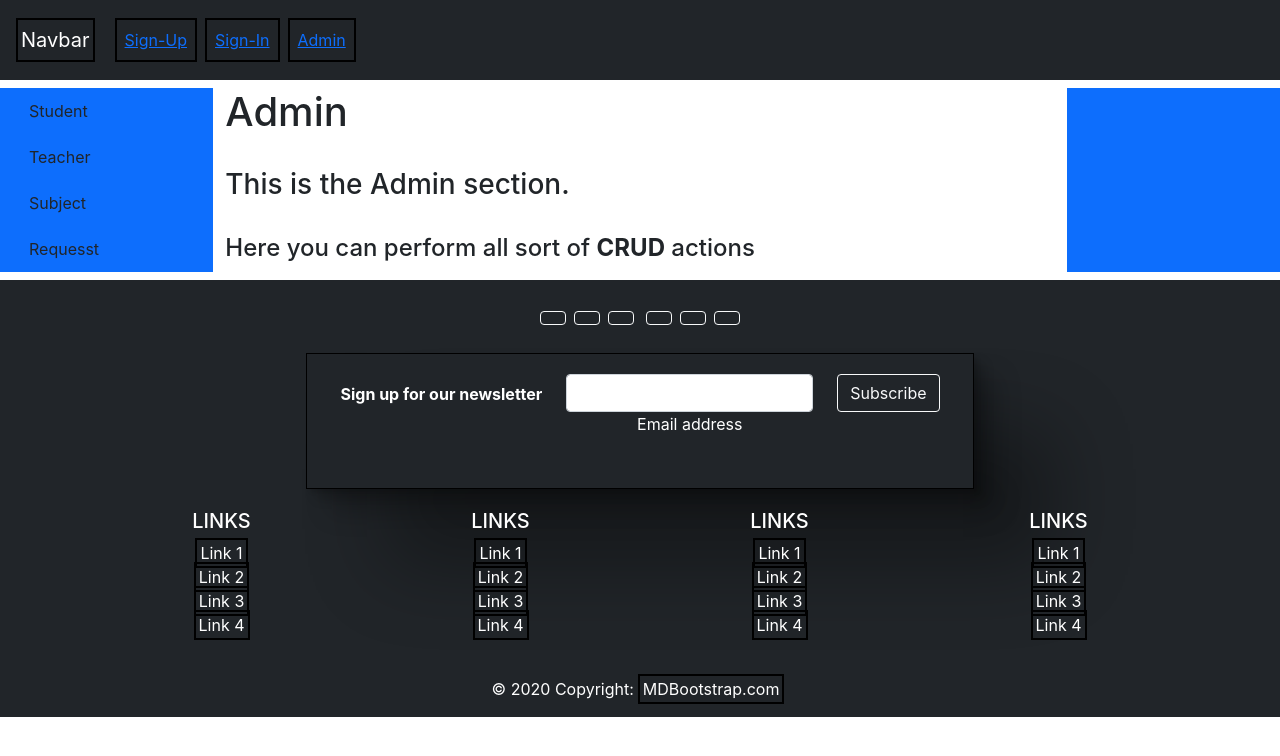
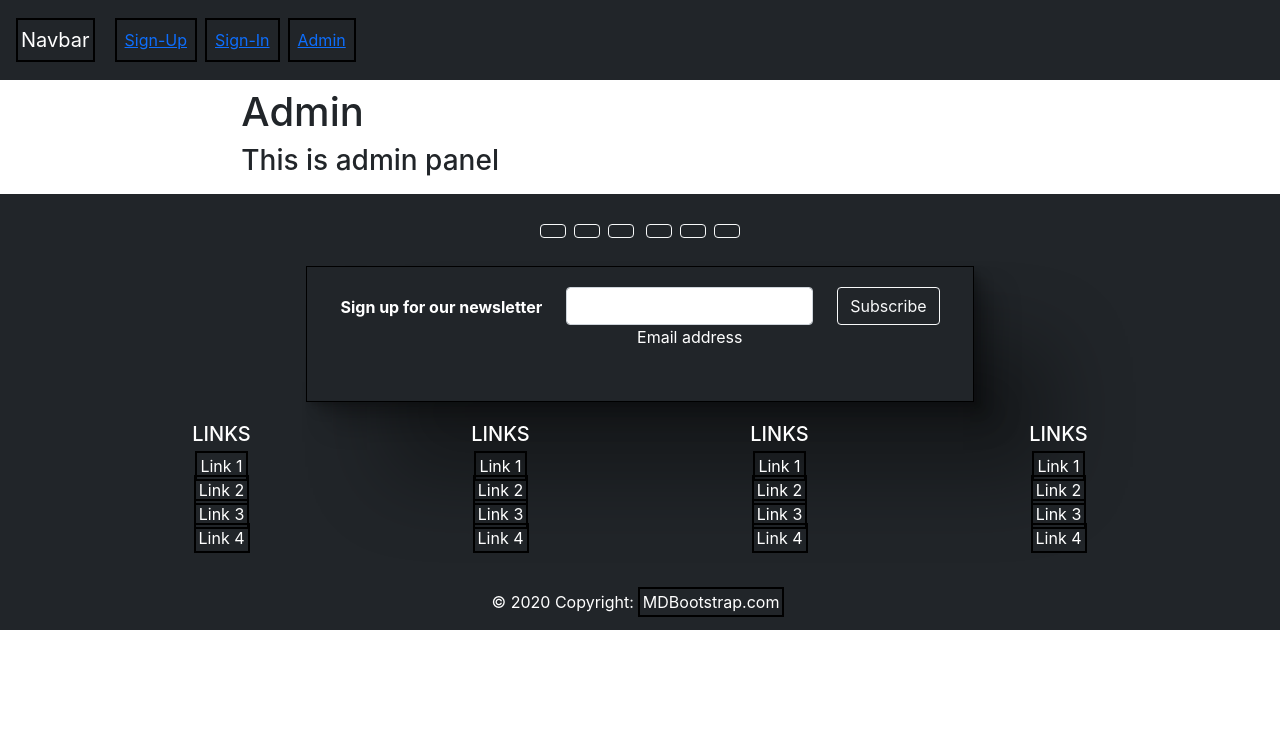
Before and after one commit to saharshg29/Vel-Tech, a React (Create React App) app in the folder client/: page /admin in a window 1280 px wide. Shown: the top 756 px of the page. Built offline with nearby package versions, Linux system fonts and the light colour scheme.

Commit message:
getting over layout

```diff
--- a/client/src/AllRoutes.jsx
+++ b/client/src/AllRoutes.jsx
@@ -3,9 +3,8 @@ import SignUp from "./Components/Screen/SignUp/SignUp";
 import SignIn from "./Components/Screen/SignIn/SignIn";
 import Admin from "./Components/Admin/Admin";
 import AddStudent from "./Components/Admin/AddStudent";
+import AddTeacher from "./Components/Admin/AddTeacher";
 import AddSubject from "./Components/Admin/AddSubject";
-import AddTeacher from "./Components/Admin/AddTeacher";
-
 import React from "react";
 
 export default function AllRoutes() {
@@ -15,9 +14,9 @@ export default function AllRoutes() {
         <Route exact path="/admin" element={<Admin />}></Route>
         <Route exact path="/signin" element={<SignIn />}></Route>
         <Route exact path="/signup" element={<SignUp />}></Route>
-        <Route path="/admin/add-student" element={<AddStudent />}></Route>
-        <Route path="/admin/add-teacher" element={<AddTeacher />}></Route>
-        <Route path="/admin/add-subject" element={<AddSubject />}></Route>
+        <Route exact path="/admin/student" element={<AddStudent />}></Route>
+        <Route exact path="/admin/teacher" element={<AddTeacher />}></Route>
+        <Route exact path="/admin/subject" element={<AddSubject />}></Route>
       </Routes>
     </div>
   );
--- a/client/src/App.js
+++ b/client/src/App.js
@@ -3,20 +3,19 @@ import "bootstrap/dist/css/bootstrap.min.css";
 import Navbar from "./Components/Screen/Nav/Navbar";
 import Footer from "./Components/Screen/Footer/Footer";
 import AllRoutes from "./AllRoutes";
-import { useLocation } from "react-router-dom";
-
 function App() {
-  var location = useLocation();
-
   return (
     <>
-      <div className="App">
-        <div className="sticky-top mb-2">
-          <Navbar />
+      <div className="sticky-top mb-2">
+        <Navbar />
+      </div>
+      <div className="row">
+        <div className="col-md"></div>
+        <div className="col-md-8">
+          <AllRoutes />
         </div>
-        <AllRoutes />
+        <div className="col-md"></div>
       </div>
-
       <div className="sticky-bottom mt-2">
         <Footer />
       </div>
--- a/client/src/Components/Admin/Admin.jsx
+++ b/client/src/Components/Admin/Admin.jsx
@@ -1,30 +1,28 @@
 import React from "react";
 import Left from "./Left";
-
-import { Route, Routes, useLocation } from "react-router-dom";
+import Routing from "./Routing";
+import { useLocation } from "react-router-dom";
+import AddStudent from "./AddStudent";
+import AddSubject from "./AddSubject";
+import AddTeacher from "./AddTeacher";
 
 export default function Admin() {
   let location = useLocation();
+  if (location.pathname === "admin/student") {
+    return <AddStudent />;
+  } else if (location.pathname === "/admin/teacher") {
+    return <AddSubject />;
+  } else if (location.pathname === "/admin/subject") {
+    return <AddTeacher />;
+  }
   return (
     <>
       <div className="container-fluid">
         <div className="row">
-          <div className="col-md bg-primary mr-1">
-            <Left />
-          </div>
-          <div className="col-md-8 h-50 ">
-            <h1>Admin</h1>
-            <br />
-            <h3>This is the Admin section.</h3>
-            <br />
-            <h4>
-              Here you can perform all sort of <b>CRUD</b> actions
-            </h4>
-          </div>
-          <div className="col-md bg-primary ml-1">
-          </div>
+          <h1>Admin</h1>
+          <h3>This is admin panel</h3>
         </div>
-      </div>{" "}
+      </div>
       {console.log("render hua")}
     </>
   );
--- a/client/src/Components/Admin/Left.jsx
+++ /dev/null
@@ -1,45 +0,0 @@
-import React from "react";
-import { useNavigate } from "react-router-dom";
-
-export default function Left() {
-  let navigate = useNavigate();
-  return (
-    <div>
-      <span
-        onClick={() => {
-          navigate("/admin/student");
-        }}
-        className="btn btn-priimary"
-      >
-        Student
-      </span>
-      <br />
-      <span
-        onClick={() => {
-          navigate("/admin/teacher");
-        }}
-        className="btn btn-priimary"
-      >
-        Teacher
-      </span>
-      <br />
-      <span
-        onClick={() => {
-          navigate("/admin/subject");
-        }}
-        className="btn btn-priimary"
-      >
-        Subject
-      </span>
-      <br />
-      <span
-        onClick={() => {
-          navigate("/admin/request");
-        }}
-        className="btn btn-priimary"
-      >
-        Requesst
-      </span>
-    </div>
-  );
-}
--- /dev/null
+++ b/client/src/Components/Admin/Routing.jsx
@@ -0,0 +1,15 @@
+import React from "react";
+import { Route, Routes } from "react-router-dom";
+import AddStudent from "./AddStudent";
+import AddTeacher from "./AddTeacher";
+import AddSubject from "./AddSubject";
+export default function Routing() {
+  return (
+    <Routes>
+      <Route exact path="/student" element={<AddStudent />} />
+      <Route path="/admin/teacher" element={<AddTeacher />} />
+      <Route path="/admin/student" element={<AddSubject />} />
+
+    </Routes>
+  );
+}
```
Also changed, not shown: client/src/Components/Admin/Right/Right.jsx (deleted, +0 -28 lines).
